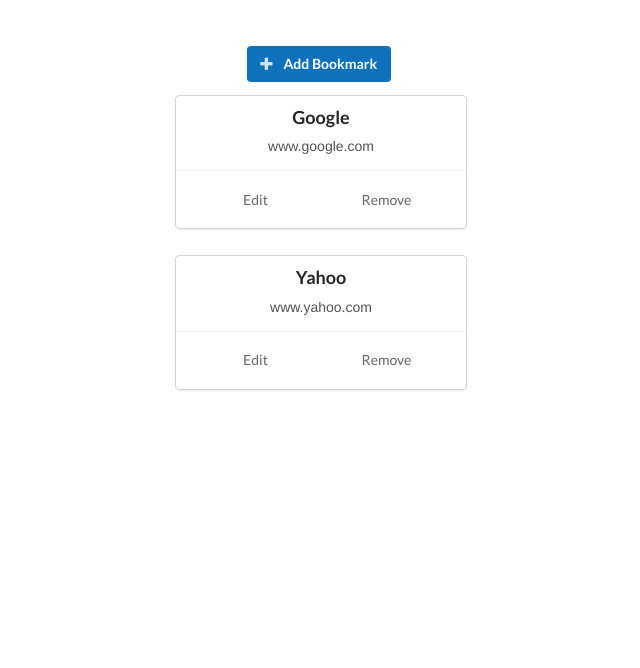
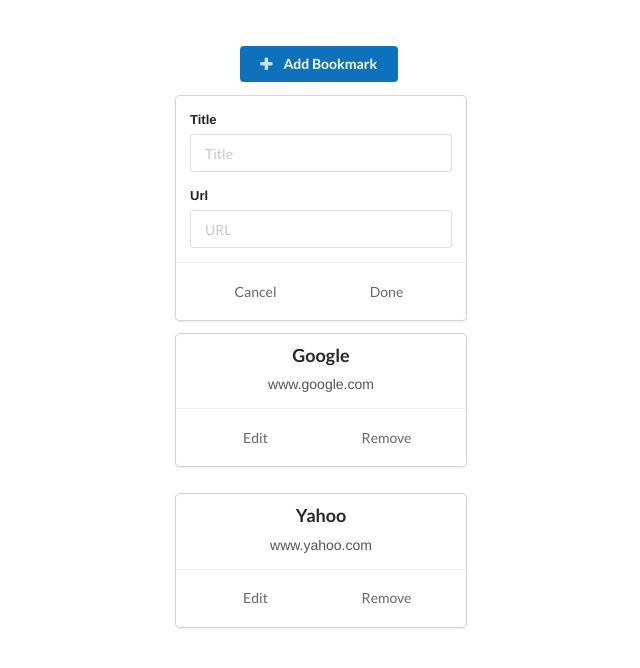
Before and after one commit to jonwonglam/succotash-bookmarks, a Vue app: page / in a window 1280 px wide. Both pictures are taken after a click on the button "Add Bookmark". Shown: the top 668 px of the page, without its empty margins (319-959 px from the left). Built offline with nearby package versions, Linux system fonts and the light colour scheme.

Commit message:
Refactor new bookmark functionality

```diff
--- a/src/components/BookmarksList.vue
+++ b/src/components/BookmarksList.vue
@@ -1,7 +1,7 @@
 <template>
   <div>
-      <div class="ui one centered grid">
-        <button class="ui primary button"><i class="plus icon"></i> Add Bookmark</button>
+      <div class="ui one column centered grid">
+        <new-bookmark @new="addBookmark"></new-bookmark>
       </div>
       <div class="ui one column centered grid">
         <bookmark v-for="bookmark in bookmarks" :initialBookmark="bookmark" :key="bookmark.id"
@@ -14,24 +14,19 @@
 <script>
 
 import Bookmark from './Bookmark'
+import NewBookmark from './NewBookmark'
 
 export default {
   props: [],  // 1-way data binding to the child. Use $emit to send back up to parent
   components: {
-    Bookmark
+    Bookmark,
+    NewBookmark
   },
   methods: {
-    addBookmark: function () {
-      if (this.newUrl) {
-        let newBookmark = {
-          id: this.newBookmarkId,
-          title: 'null',
-          url: this.newUrl
-        }
-        this.bookmarks.push(newBookmark)
-        this.newBookmarkId++
-        this.newUrl = ''
-      }
+    addBookmark: function (b) {
+      let newBookmark = Object.assign({id: this.nextBookmarkId}, b)
+      this.bookmarks.unshift(newBookmark)
+      this.nextBookmarkId++
     },
     editBookmark: function (bookmark) {
       this.$set(this.bookmarks, bookmark, bookmark)
@@ -44,8 +39,7 @@
   },
   data () {
     return {
-      newBookmarkId: 3,
-      newUrl: '',
+      nextBookmarkId: 3,
       bookmarks: [  // TODO: Move to vuex
         {
           id: 1,
--- /dev/null
+++ b/src/components/NewBookmark.vue
@@ -0,0 +1,61 @@
+<template>
+  <div>
+    <div>
+      <button class="ui primary button" @click="toggleNew"><i class="plus icon"></i> Add Bookmark</button>
+    </div>
+    <div class="ui card" v-if="isOpen">
+      <div class="content">
+        <div class="ui form left aligned">
+          <div class="field">
+            <label>Title</label>
+            <input type="text" v-model="title" placeholder="Title">
+          </div>
+          <div class="field">
+            <label>Url</label>
+            <input type="text" v-model="url" @keyup.enter="save" placeholder="URL">
+          </div>
+        </div>
+      </div>
+      <div class="extra content">
+        <div class="ui two buttons">
+          <button class="ui basic button" @click="close">Cancel</button>
+          <button class="ui basic button" @click="save">Done</button>
+        </div>
+      </div>
+    </div>
+  </div>
+</template>
+
+<script>
+export default {
+  methods: {
+    toggleNew: function () {
+      this.isOpen = !this.isOpen
+    },
+    close: function () {
+      this.resetInput()
+      this.toggleNew()
+    },
+    save: function () {
+      // TODO: Error checking
+      var args = {
+        title: this.title,
+        url: this.url
+      }
+      this.$emit('new', args)
+      this.close()
+    },
+    resetInput: function () {
+      this.title = ''
+      this.url = ''
+    }
+  },
+  data () {
+    return {
+      title: '',
+      url: '',
+      isOpen: false
+    }
+  }
+}
+</script>
```
